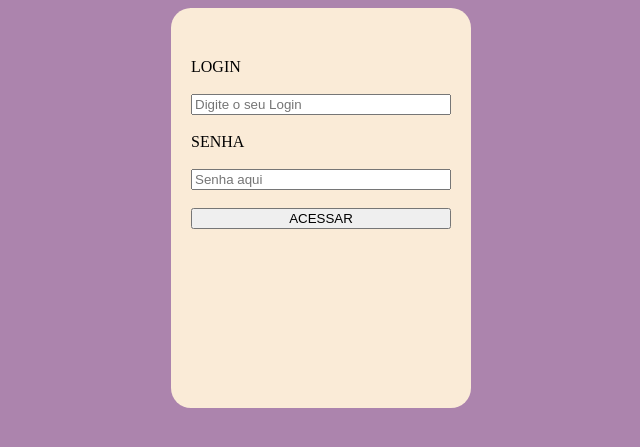
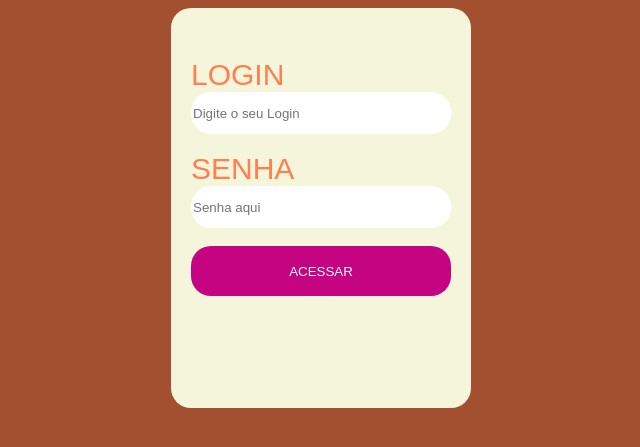
Before and after one commit to NICKzSANTOx/DEV32, a PHP site: page /login.php in a window 1280 px wide. Shown: the top 447 px of the page, without its empty margins (319-959 px from the left). Run offline with PHP 8.4, Linux system fonts and the light colour scheme; some web fonts are replaced.

```diff
--- a/PHP/projetos/agenda/css/formulario.css
+++ b/PHP/projetos/agenda/css/formulario.css
@@ -5,7 +5,7 @@ body{
 .global{
     display: flex;
     flex-flow: column;
-    background-color: antiquewhite;
+    background-color: #f5f5dc;
     width: 300px;
     height: 400px;
     border-radius: 20px;
@@ -16,7 +16,27 @@ body{
     display: flex;
     flex-flow: column;
     justify-content: center;
-
     margin-top: 30px;
     padding: 20px;
 }
+
+.login label{
+    color: #ff7f50;
+    font-size: 30px;
+    font-family: 'Master Lemon', sans-serif;
+}
+
+.login input[type='text'], input[type='password']{
+    height: 40px;
+    border-radius: 20px;
+    border: none;
+}
+
+.login input[type='submit']{
+    background-color: rgb(196, 4, 129);
+    border-radius: 20px;
+    font-family: 'Master Lemon', sans-serif;
+    color: aliceblue;
+    border: none;
+    height: 50px;
+}
--- a/PHP/projetos/agenda/css/global.css
+++ b/PHP/projetos/agenda/css/global.css
@@ -1,5 +1,5 @@
 body{
-    background-color: rgb(172, 132, 173);
+    background-color:  #a35031;
 }
 
 /* AJUSTE E ORGANIZAÇÃO DOS CONTEÚDOS */
@@ -7,7 +7,7 @@ body{
     display: flex;
     flex-flow: row;
     justify-content: space-between;
-    background-color: rgba(64, 1, 123, 0.831);
+    background-color: #ff7f50;
     border-radius: 30px;
     height: 75px;
 
@@ -26,7 +26,7 @@ body{
     border-radius: 100%;
     width: 50px;
     height:50px;
-    border: 2px solid rgb(38, 1, 131);
+    border: 2px solid #ff7f50;
 }
 
 
@@ -41,7 +41,7 @@ body{
     height: 300px;
     display: flex;
     justify-content: center;
-    background-color: rgba(75, 11, 131, 0.567);
+    background-color: #3e5c76;
     margin: 30px;
     border-radius: 20px;
     flex-flow: column;
--- a/PHP/projetos/agenda/login.php
+++ b/PHP/projetos/agenda/login.php
@@ -54,6 +54,7 @@ if($_SERVER['REQUEST_METHOD']=='POST'){
     <meta name="viewport" content="width=device-width, initial-scale=1.0">
     <link rel="stylesheet" href="css/formulario.css">
     <link rel="stylesheet" href="css/global.css">
+    <link href="https://fonts.cdnfonts.com/css/master-lemon" rel="stylesheet">
     <title>LOGIN</title>
 </head>
 <body>
@@ -61,11 +62,9 @@ if($_SERVER['REQUEST_METHOD']=='POST'){
         <div class="formulario">
             <form class='login' action="login.php" method="post">
                 <label>LOGIN</label>
-                <br>
                 <input type='text' name='txtlogin' placeholder='Digite o seu Login'>
                 <br>
                 <label>SENHA</label>
-                <br>
                 <input type='password' name='txtsenha' placeholder='Senha aqui'>
 
                 <br>
```
Also changed, not shown: PHP/projetos/agenda/backoffice.php (+13 -13 lines), PHP/projetos/agenda/logout.php (added, +9 -0 lines), PHP/projetos/agenda/utils/paleta.png (added).
